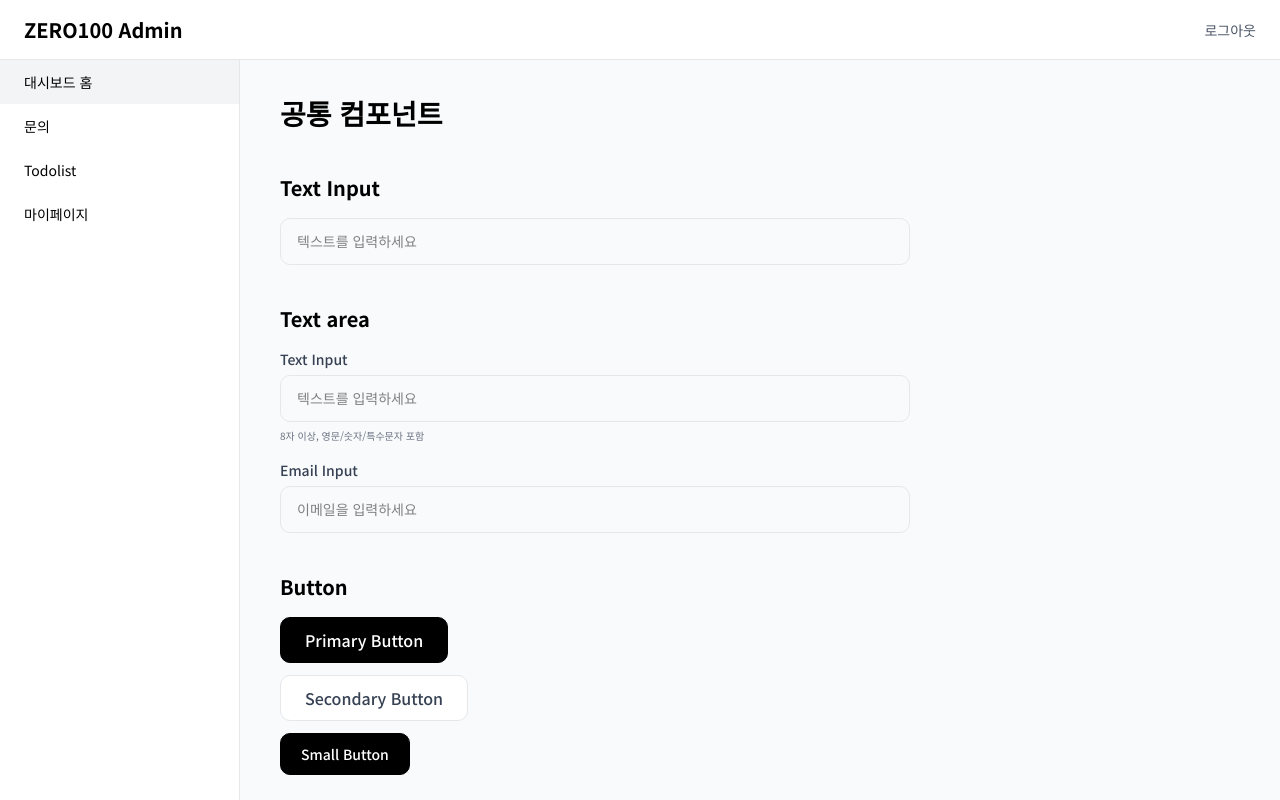
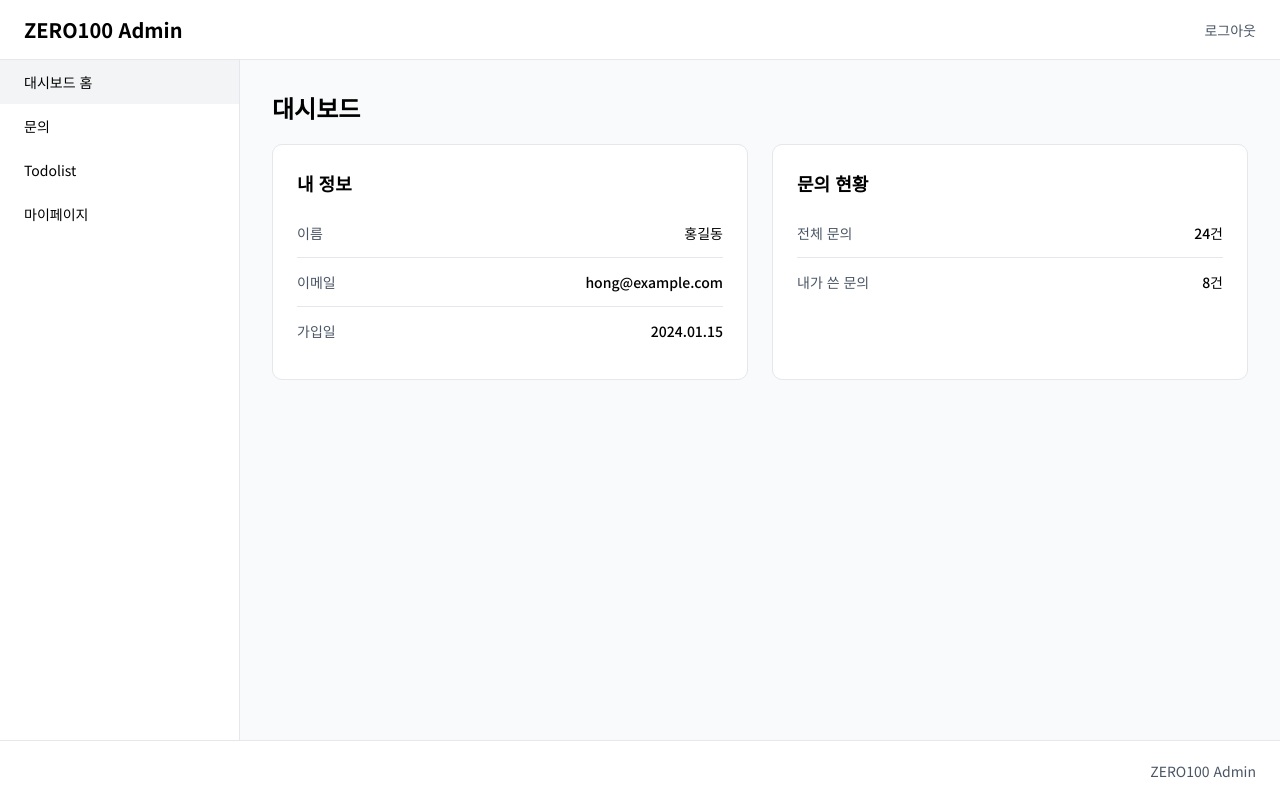
Before and after one commit to Leets-Official/8th-FE-Zero100, a React (Vite) app: page /dashboard in a window 1280 px wide. Shown: the top 800 px of the page. Built offline with nearby package versions, Linux system fonts and the light colour scheme.

Commit message:
feat: Figma 시안에 맞춰 대시보드 홈 UI 구현
- 내 정보, 문의 현황 카드(InfoCard) 추가
- 대시보드 본문 좌우 여백을 시안 기준 32px로 조정
- 좁은 화면에서 사이드바를 위쪽 가로 메뉴로 표시

```diff
--- a/src/components/dashboard/DashboardLayout/DashboardLayout.jsx
+++ b/src/components/dashboard/DashboardLayout/DashboardLayout.jsx
@@ -29,9 +29,9 @@ function DashboardLayout() {
         actionLabel="로그아웃"
         onAction={() => showToast('로그아웃 기능은 다음 주차에 연결할 예정이에요.')}
       />
-      <div className="flex flex-1">
+      <div className="flex flex-1 flex-col md:flex-row">
         <Sidebar items={SIDEBAR_ITEMS} />
-        <main className="min-w-0 flex-1 p-6 md:px-10 md:py-8">
+        <main className="min-w-0 flex-1 p-6 md:p-8">
           <Outlet context={{ showToast }} />
         </main>
       </div>
--- /dev/null
+++ b/src/components/dashboard/InfoCard/InfoCard.jsx
@@ -0,0 +1,32 @@
+import { useId } from 'react';
+
+/**
+ * 제목 아래에 "이름: 값" 줄을 나열하는 카드 (예: 내 정보, 문의 현황).
+ * 이름과 값 쌍이라 dl/dt/dd로 묶어서 스크린리더가 짝을 알 수 있게 한다.
+ */
+function InfoCard({ title, items }) {
+  const titleId = useId();
+
+  return (
+    <section
+      aria-labelledby={titleId}
+      className="flex flex-col gap-3 rounded-[10px] border border-dash-line bg-white p-6"
+    >
+      <h2 id={titleId} className="text-lg leading-7 font-bold text-dash-black">
+        {title}
+      </h2>
+      <dl className="flex flex-col divide-y divide-dash-line">
+        {items.map(({ label, value }) => (
+          <div key={label} className="flex items-center justify-between gap-4 py-3.5">
+            <dt className="shrink-0 text-sm leading-5 text-dash-text-sub">{label}</dt>
+            <dd className="min-w-0 text-right text-sm leading-5 font-medium break-all text-dash-black">
+              {value}
+            </dd>
+          </div>
+        ))}
+      </dl>
+    </section>
+  );
+}
+
+export default InfoCard;
--- a/src/components/dashboard/Sidebar/Sidebar.jsx
+++ b/src/components/dashboard/Sidebar/Sidebar.jsx
@@ -1,12 +1,15 @@
 import { NavLink } from 'react-router';
 import { cn } from '../../../utils/cn';
 
-/** 현재 주소와 같은 메뉴는 NavLink가 isActive로 알려주고, aria-current="page"도 자동으로 붙는다. */
+/**
+ * 현재 주소와 같은 메뉴는 NavLink가 isActive로 알려주고, aria-current="page"도 자동으로 붙는다.
+ * 좁은 화면(md 미만)에서는 본문 자리가 부족하지 않도록 위쪽 가로 메뉴로 바뀐다.
+ */
 function Sidebar({ items }) {
   return (
     <nav
       aria-label="대시보드 메뉴"
-      className="flex w-60 shrink-0 flex-col border-r border-dash-line bg-white"
+      className="flex shrink-0 overflow-x-auto border-b border-dash-line bg-white md:w-60 md:flex-col md:border-r md:border-b-0"
     >
       {items.map(({ to, label, end }) => (
         <NavLink
@@ -15,7 +18,7 @@ function Sidebar({ items }) {
           end={end}
           className={({ isActive }) =>
             cn(
-              'flex min-h-11 items-center px-6 py-2.5 text-sm leading-5 text-dash-black transition-colors hover:bg-dash-active',
+              'flex min-h-11 shrink-0 items-center px-6 py-2.5 text-sm leading-5 whitespace-nowrap text-dash-black transition-colors hover:bg-dash-active',
               'focus-visible:outline-2 focus-visible:-outline-offset-2 focus-visible:outline-dash-muted',
               isActive && 'bg-dash-active font-medium',
             )
--- a/src/pages/dashboard/DashboardHomePage.jsx
+++ b/src/pages/dashboard/DashboardHomePage.jsx
@@ -1,101 +1,26 @@
-import { useState } from 'react';
-import { useOutletContext } from 'react-router';
-import Button from '../../components/dashboard/Button/Button';
-import CheckCircleIcon from '../../components/dashboard/CheckCircleIcon/CheckCircleIcon';
-import Modal from '../../components/dashboard/Modal/Modal';
-import TextInput from '../../components/dashboard/TextInput/TextInput';
-import { isEmail } from '../../utils/isEmail';
+import InfoCard from '../../components/dashboard/InfoCard/InfoCard';
 
-function ComponentSection({ title, children }) {
+// API 연동 전까지는 Figma 시안의 예시 값으로 화면을 그린다.
+const MY_INFO = [
+  { label: '이름', value: '홍길동' },
+  { label: '이메일', value: 'hong@example.com' },
+  { label: '가입일', value: '2024.01.15' },
+];
+
+const INQUIRY_SUMMARY = [
+  { label: '전체 문의', value: '24건' },
+  { label: '내가 쓴 문의', value: '8건' },
+];
+
+/** 대시보드 홈: 내 정보와 문의 현황을 카드 두 개로 보여준다. 화면이 좁으면 위아래로 쌓인다. */
+function DashboardHomePage() {
   return (
-    <section className="flex flex-col gap-4">
-      <h2 className="text-xl font-bold text-dash-black">{title}</h2>
-      {children}
-    </section>
-  );
-}
-
-/**
- * 대시보드 홈: Figma "공통 컴포넌트" 시트와 같은 구성으로 공통 컴포넌트를 보여준다.
- * Header, Sidebar, Footer는 DashboardLayout에서 실제 화면 틀로 사용하고 있다.
- */
-function DashboardHomePage() {
-  const { showToast } = useOutletContext();
-  const [email, setEmail] = useState('');
-  const [emailError, setEmailError] = useState('');
-  // 모달을 연 버튼을 기억해 두었다가, 모달이 닫히면 그 버튼으로 포커스를 돌려준다.
-  const [modalTrigger, setModalTrigger] = useState(null);
-
-  // 입력 중에는 에러를 지우고, 입력창에서 벗어났을 때 이메일 형식을 검사한다.
-  const handleEmailChange = (event) => {
-    setEmail(event.target.value);
-    setEmailError('');
-  };
-
-  const handleEmailBlur = () => {
-    setEmailError(email && !isEmail(email) ? '올바른 이메일 형식을 입력하세요' : '');
-  };
-
-  const openModal = () => setModalTrigger(document.activeElement);
-
-  const closeModal = () => {
-    modalTrigger?.focus();
-    setModalTrigger(null);
-  };
-
-  const confirmDelete = () => {
-    closeModal();
-    showToast('문의가 삭제되었습니다.');
-  };
-
-  return (
-    <div className="flex max-w-[630px] flex-col gap-10">
-      <h1 className="text-[28px] font-bold text-dash-black">공통 컴포넌트</h1>
-
-      <ComponentSection title="Text Input">
-        <TextInput aria-label="텍스트 입력" />
-      </ComponentSection>
-
-      <ComponentSection title="Text area">
-        <TextInput label="Text Input" helperText="8자 이상, 영문/숫자/특수문자 포함" />
-        <TextInput
-          type="email"
-          label="Email Input"
-          placeholder="이메일을 입력하세요"
-          value={email}
-          onChange={handleEmailChange}
-          onBlur={handleEmailBlur}
-          error={emailError}
-        />
-      </ComponentSection>
-
-      <ComponentSection title="Button">
-        <div className="flex flex-col items-start gap-3">
-          <Button>Primary Button</Button>
-          <Button variant="secondary">Secondary Button</Button>
-          <Button size="small">Small Button</Button>
-        </div>
-      </ComponentSection>
-
-      <ComponentSection title="Modal">
-        <div>
-          <Button onClick={openModal}>삭제 모달 열기</Button>
-        </div>
-      </ComponentSection>
-
-      <ComponentSection title="Toast">
-        <div>
-          <Button onClick={() => showToast('문의가 삭제되었습니다.')}>토스트 띄우기</Button>
-        </div>
-      </ComponentSection>
-
-      <ComponentSection title="Icon">
-        <CheckCircleIcon className="text-dash-icon" />
-      </ComponentSection>
-
-      {modalTrigger && (
-        <Modal message="문의를 삭제하시겠습니까?" onCancel={closeModal} onConfirm={confirmDelete} />
-      )}
+    <div className="flex flex-col gap-5">
+      <h1 className="text-2xl leading-8 font-bold text-dash-black">대시보드</h1>
+      <div className="grid gap-6 lg:grid-cols-2">
+        <InfoCard title="내 정보" items={MY_INFO} />
+        <InfoCard title="문의 현황" items={INQUIRY_SUMMARY} />
+      </div>
     </div>
   );
 }
```
